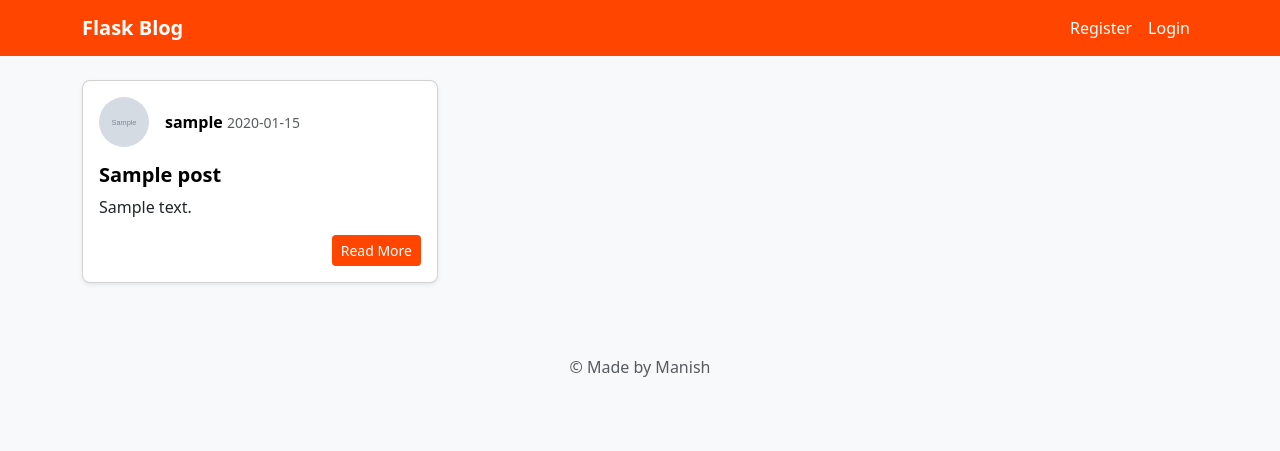
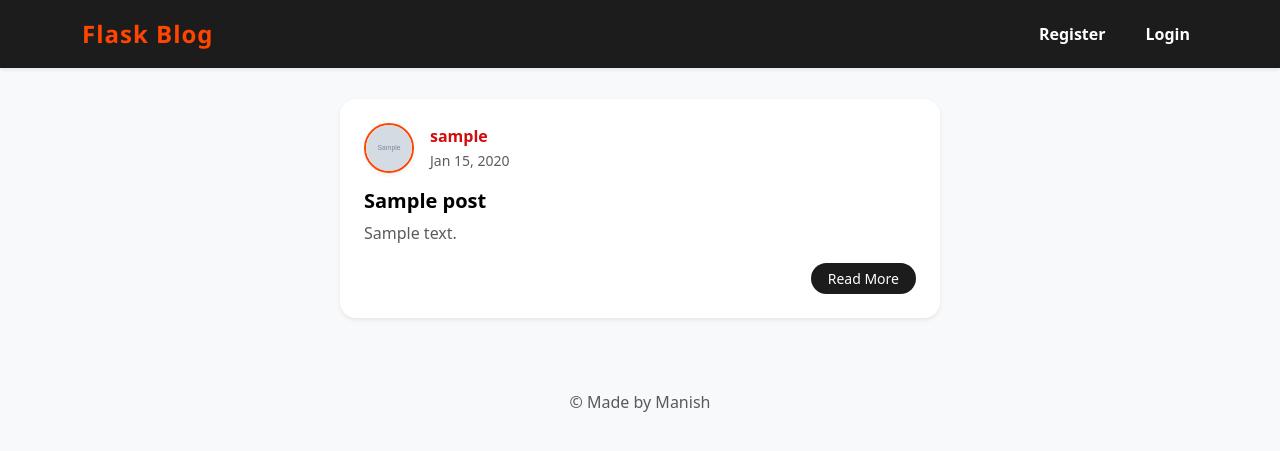
Before and after one commit to TManish-3D/Blog, a Flask app: page / in a window 1280 px wide. Shown: the top 451 px of the page. Run offline with Flask 3, Linux system fonts and the light colour scheme; tables that the repository leaves empty hold one stand-in row (values such as "Sample post"); grey boxes marked "Sample" are stand-in pictures.

Commit message:
adding button

```diff
--- a/new_projects/routes.py
+++ b/new_projects/routes.py
@@ -1,5 +1,5 @@
 
-from flask import render_template,url_for,redirect,flash
+from flask import render_template,url_for,redirect,flash,request,abort
 from new_projects import app,db, bcrypt
 import os
 import secrets
@@ -9,7 +9,7 @@ from flask_login import login_user,current_user,logout_user,login_required
 
 @app.route("/")
 def home():
-    posts=Post.query.all()
+    posts=Post.query.order_by(Post.date.desc())
     return render_template("base.html",posts=posts)
 
 def save_picture(form_picture):
@@ -95,3 +95,36 @@ def newpost():
 def post(post_id):
    post=Post.query.get_or_404(post_id)
    return render_template('post.html',title=post.title,post=post)
+@app.route("/post/<int:post_id>/update", methods=["GET", "POST"])
+@login_required
+def update_post(post_id):
+    post = Post.query.get_or_404(post_id)
+    if post.author != current_user:
+        abort(403)  # Forbidden if not the author
+
+    form = PostForm()
+    if form.validate_on_submit():
+        post.title = form.title.data
+        post.content = form.content.data
+        db.session.commit()
+        flash("Your post has been updated!", "success")
+        return redirect(url_for("post", post_id=post.id))
+    elif request.method == "GET":
+        form.title.data = post.title
+        form.content.data = post.content
+
+    return render_template("newpost.html", title="Update Post", form=form, legend="Update Post")
+
+
+# Delete Post
+@app.route("/post/<int:post_id>/delete", methods=["POST"])
+@login_required
+def delete_post(post_id):
+    post = Post.query.get_or_404(post_id)
+    if post.author != current_user:
+        abort(403)
+
+    db.session.delete(post)
+    db.session.commit()
+    flash("Your post has been deleted!", "success")
+    return redirect(url_for("home"))
--- a/new_projects/templates/account.html
+++ b/new_projects/templates/account.html
@@ -24,7 +24,7 @@
                 <!-- Upload Picture Form -->
                 <form method="POST" enctype="multipart/form-data">
                     {{ form.hidden_tag() }}
-                    <label class="btn btn-outline-orangered mt-3 w-100" style="border-color: orangered; color: orangered; cursor: pointer;">
+                    <label class="btn btn-outline-orangered mt-3 w-100" style="border-color: orangered; color: #1c1c1c; cursor: pointer;">
                         Change Profile Picture
                         {{ form.picture(class="d-none", onchange="this.form.submit()") }}
                     </label>
@@ -35,7 +35,7 @@
         <!-- Right Side: User Info / Posts -->
         <div class="col-md-8">
             <div class="card shadow-sm rounded-3 p-4 mb-4">
-                <h4>Profile Info</h4>
+                <h4>Profile Info</h4><br>
                 <p><strong>Username:</strong> {{ current_user.username }}</p>
                 <p><strong>Email:</strong> {{ current_user.email }}</p>
             </div>
--- a/new_projects/templates/base.html
+++ b/new_projects/templates/base.html
@@ -13,28 +13,92 @@
 <body class="bg-light">
 
     <!-- Navbar -->
-   <nav class="navbar navbar-expand-lg" style="background-color: orangered;">
+  <!-- Navbar -->
+<!-- Modern Dark Theme Navbar with Link Style -->
+<nav class="navbar navbar-expand-lg fixed-top shadow-sm navbar-dark">
   <div class="container">
-        <a class="navbar-brand text-white fw-bold" href="/">Flask Blog</a>
-        <button class="navbar-toggler" type="button" data-bs-toggle="collapse" data-bs-target="#navbarNav">
+
+    <!-- Brand -->
+    <a class="navbar-brand fw-bold fs-4" href="/"
+       style="color: orangered; letter-spacing: 1px; transition: 0.3s;">
+       Flask Blog
+    </a>
+
+    <!-- Toggler for Mobile -->
+    <button class="navbar-toggler border-0" type="button"
+            data-bs-toggle="collapse" data-bs-target="#navbarNav">
       <span class="navbar-toggler-icon"></span>
     </button>
+
+    <!-- Menu Items -->
     <div class="collapse navbar-collapse" id="navbarNav">
-            <ul class="navbar-nav ms-auto">
+      <ul class="navbar-nav ms-auto align-items-center gap-3">
         {% if current_user.is_authenticated %}
-                <li class="nav-item"><a class="nav-link text-white nav-hover" href="/">Home</a></li>
-                    <li class="nav-item"><a class="nav-link text-white nav-hover" href="/newpost">New Post</a></li>
-                    <li class="nav-item"><a class="nav-link text-white nav-hover" href="/account">Account</a></li>
-                    <li class="nav-item"><a class="nav-link text-white nav-hover" href="/logout">Logout</a></li>
+          <li class="nav-item">
+            <a class="nav-link" href="/">Home</a>
+          </li>
+          <li class="nav-item">
+            <a class="nav-link" href="/newpost">New Post</a>
+          </li>
+          <li class="nav-item">
+            <a class="nav-link" href="/account">Account</a>
+          </li>
+          <li class="nav-item">
+            <a class="nav-link" href="/logout">Logout</a>
+          </li>
         {% else %}
-
-                    <li class="nav-item"><a class="nav-link text-white nav-hover" href="/register">Register</a></li>
-                    <li class="nav-item"><a class="nav-link text-white nav-hover" href="/login">Login</a></li>
+          <li class="nav-item">
+            <a class="nav-link" href="/register">Register</a>
+          </li>
+          <li class="nav-item">
+            <a class="nav-link" href="/login">Login</a>
+          </li>
         {% endif %}
       </ul>
     </div>
   </div>
 </nav>
+
+<!-- CSS for dark theme + hover effect -->
+<style>
+.navbar {
+  background-color: #1c1c1c !important;
+  padding: 0.7rem 1rem;
+}
+
+/* Brand Styling */
+.navbar-brand {
+  font-family: "Segoe UI", sans-serif;
+  font-weight: 700;
+  transition: color 0.3s ease;
+}
+.navbar-brand:hover {
+  color: #ff7043 !important;
+}
+
+/* Nav link styling */
+.navbar-nav .nav-link {
+  color: white !important;
+  font-weight: 600;
+  transition: color 0.3s ease;
+}
+.navbar-nav .nav-link:hover {
+  color: orangered !important;
+  text-shadow: 0 0 8px rgba(255, 87, 34, 0.5);
+}
+
+/* Gap between nav items */
+.navbar-nav .nav-item {
+  margin-left: 0.5rem;
+}
+
+/* Fix body overlap */
+body {
+  padding-top: 75px;
+}
+</style>
+
+
 
 
 
@@ -56,34 +120,43 @@
         {% block content %}
 
   <!-- Posts Section -->
-        <div class="row">
+<div class="d-flex flex-column align-items-center">
     {% for post in posts %}
-                <div class="col-md-6 col-lg-4 mb-4">
-                    <div class="card shadow-sm h-100 rounded-3">
-                        <div class="card-body d-flex flex-column">
+        <div class="card shadow-sm rounded-4 border-0 mb-4 post-card"
+             style="max-width: 600px; width: 100%;">
+            <div class="card-body p-4">
+
                 <!-- Profile Picture + Username + Date -->
                 <div class="d-flex align-items-center mb-3">
-                                <img class="rounded-circle me-3"
+                    <img class="rounded-circle me-3 shadow-sm"
                          src="{{ url_for('static', filename='images/' + (post.author.image_file if post.author.image_file else 'default.jpg')) }}"
-                                     width="50" height="50" alt="Profile Picture"style="cursor: pointer;"
+                         width="50" height="50" alt="Profile Picture"
+                         style="object-fit: cover; cursor: pointer; border: 2px solid orangered;"
                          onclick="previewImage(this.src)">
                     <div>
                         <a href="{{ url_for('account') if post.author == current_user else url_for('user_posts', username=post.author.username) }}"
-                                        style="text-decoration: none; color: #000; font-weight: 600;">
+                           style="text-decoration: none; color: #d10c0c; font-weight: 600;">
                            {{ post.author.username }}</a>
-
-                                    <small class="text-muted">{{ post.date.strftime('%Y-%m-%d') }}</small>
+                        <br>
+                        <small class="text-muted">{{ post.date.strftime('%b %d, %Y') }}</small>
                     </div>
                 </div>
 
                 <!-- Post Title & Content -->
-                           <h5 class="card-title"style="color: #000; font-weight: 700" >{{ post.title }}</h5>
-                            <p class="card-text"style="color: #212529;">{{ post.content[:120] }}{% if post.content|length > 120 %}...{% endif %}</p>
+                <h5 class="card-title mb-2" style="color: #000; font-weight: 700;">
+                    {{ post.title }}
+                </h5>
+                <p class="card-text text-muted" style="line-height: 1.6;">
+                    {{ post.content[:150] }}{% if post.content|length > 150 %}...{% endif %}
+                </p>
 
                 <!-- Read More Button -->
-                            <div class="mt-auto text-end">
-                                <a href="{{ url_for('post',post_id=post.id) }}" class="btn btn-sm text-white" style="background-color: orangered;">Read More</a>
-                            </div>
+                <div class="text-end">
+                    <a href="{{ url_for('post', post_id=post.id) }}"
+                       class="btn btn-sm px-3 text-white"
+                       style="background-color: #1c1c1c; border-radius: 20px;">
+                       Read More
+                    </a>
                 </div>
             </div>
         </div>
@@ -91,6 +164,18 @@
         <p class="text-center text-muted">No posts yet. Create a new post to get started!</p>
     {% endfor %}
 </div>
+
+<!-- Hover Effects -->
+<style>
+.post-card {
+    transition: transform 0.2s ease, box-shadow 0.2s ease;
+}
+.post-card:hover {
+    transform: translateY(-5px) scale(1.01);
+    box-shadow: 0 8px 20px rgba(0, 0, 0, 0.12);
+}
+</style>
+
         <div class="modal fade" id="imageModal" tabindex="-1" aria-hidden="true">
   <div class="modal-dialog modal-dialog-centered">
     <div class="modal-content bg-transparent border-0">
--- a/new_projects/templates/login.html
+++ b/new_projects/templates/login.html
@@ -3,7 +3,7 @@
 {% block content %}
    <div class="d-flex justify-content-center align-items-center" style="min-height: 80vh;">
     <div class="card shadow-lg p-4" style="width: 400px; border-radius: 12px;">
-        <h2 class="text-center mb-4" style="color: orangered;">Login</h2>
+        <h2 class="text-center mb-4" style="color: #1c1c1c;">Login</h2>
 
         <form method="POST">
             {{ form.hidden_tag() }}
@@ -22,7 +22,7 @@
 
             <!-- Submit -->
             <div class="d-grid">
-                {{ form.submit(class="btn btn-primary btn-lg",style="background-color: orangered; border: none;") }}
+                {{ form.submit(class="btn btn-primary btn-lg",style="background-color: #1c1c1c; border: none;") }}
             </div>
         </form>
 {% endblock %}
--- a/new_projects/templates/newpost.html
+++ b/new_projects/templates/newpost.html
@@ -4,7 +4,7 @@
 {% block content %}
 <div class="d-flex justify-content-center align-items-center" style="min-height: 70vh;">
     <div class="card shadow-lg p-4" style="width: 500px; border-radius: 12px;">
-        <h2 class="text-center mb-4" style="color: orangered;">Create New Post</h2>
+        <h2 class="text-center mb-4" style="color: #1c1c1c;">Create New Post</h2>
 
         <form method="POST">
             {{ form.hidden_tag() }}
@@ -29,7 +29,7 @@
 
             <!-- Submit Button -->
             <div class="d-grid">
-                {{ form.submit(class="btn btn-lg text-white", style="background-color: orangered; border: none;") }}
+                {{ form.submit(class="btn btn-lg text-white", style="background-color: #1c1c1c; border: none;") }}
             </div>
         </form>
     </div>
--- a/new_projects/templates/register.html
+++ b/new_projects/templates/register.html
@@ -5,7 +5,7 @@
     <div class="d-flex justify-content-center align-items-center" style="min-height: 80vh;">
     <div class="card shadow-lg p-4" style="width: 400px; border-radius: 12px;">
         <!-- Orangered Heading -->
-        <h2 class="text-center mb-4" style="color: orangered;">Create Account</h2>
+        <h2 class="text-center mb-4" style="color: #1c1c1c;">Create Account</h2>
 
         <form method="POST">
             {{ form.hidden_tag() }}
@@ -48,7 +48,7 @@
 
             <!-- Submit Button -->
             <div class="d-grid">
-                {{ form.submit(class="btn btn-lg text-white", style="background-color: orangered; border: none;") }}
+                {{ form.submit(class="btn btn-lg text-white", style="background-color: #1c1c1c; border: none;") }}
             </div>
         </form>
 
```
Also changed, not shown: new_projects/templates/post.html (+15 -2 lines), new_projects/templates/user.html (+6 -7 lines). Lines whose indentation alone changed are shown as unchanged.
